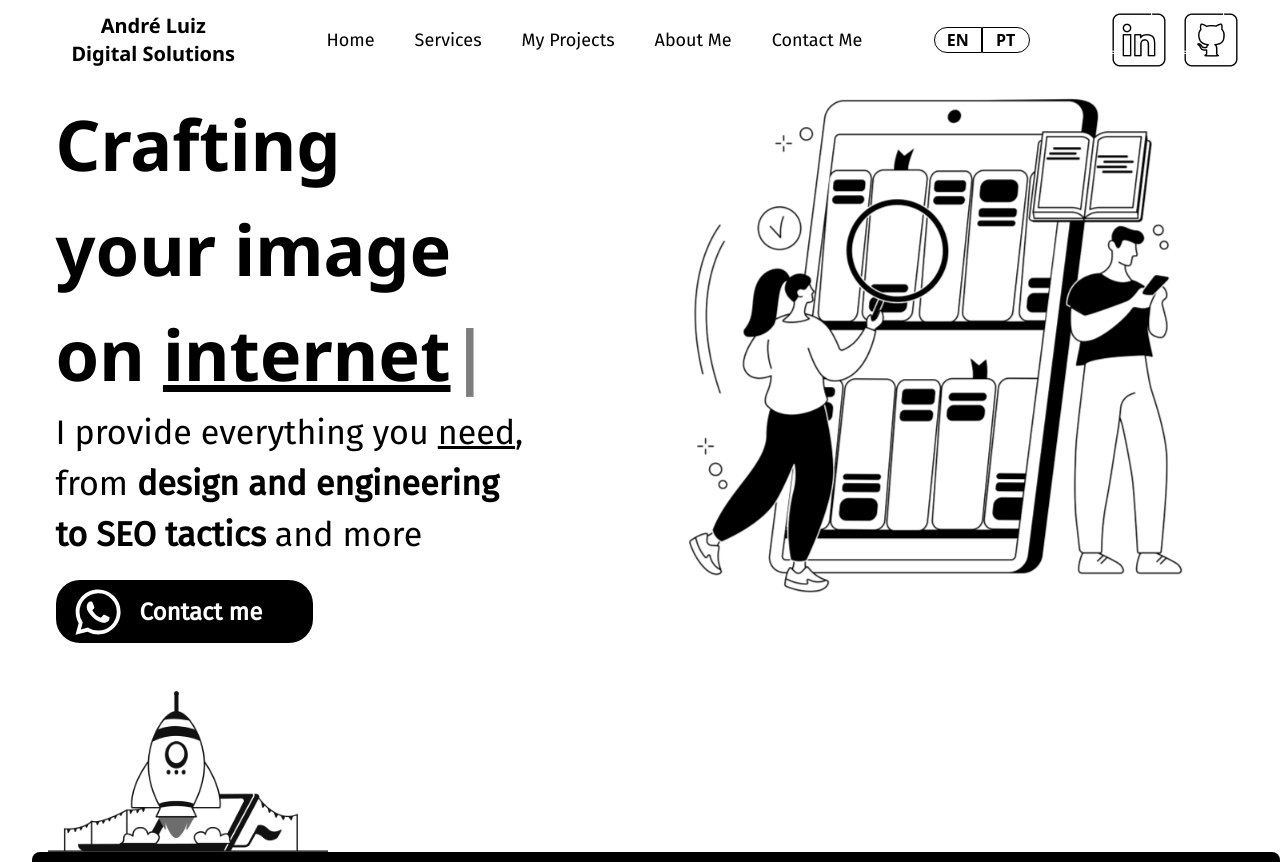
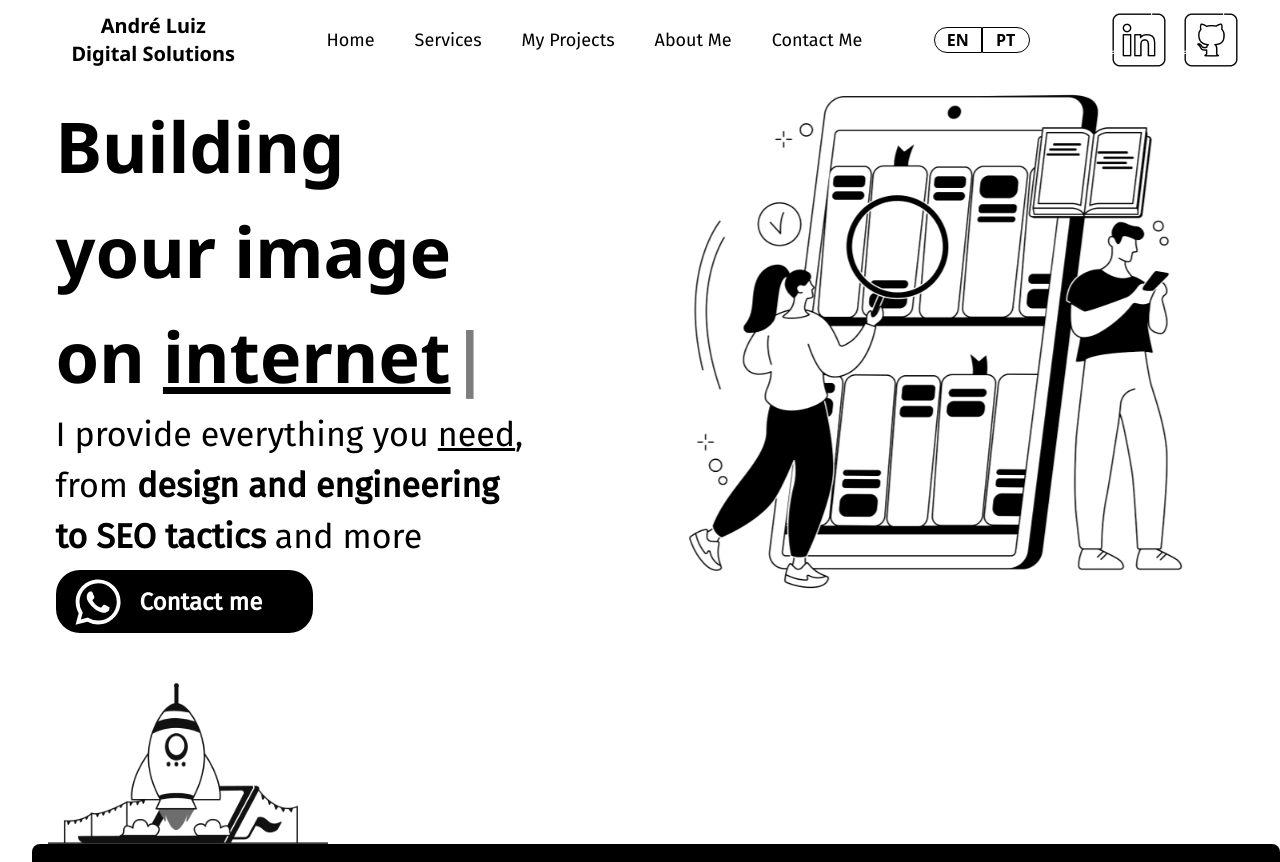
Before and after one commit to AndDev741/AndreLuizWebDev, a React (Create React App) app: page /en in a window 1280 px wide. Shown: the top 862 px of the page. Built offline with nearby package versions, Linux system fonts and the light colour scheme.

Commit message:
feat: Homepage translation optimized

```diff
--- a/src/PagesEn/Home.js
+++ b/src/PagesEn/Home.js
@@ -1,28 +1,31 @@
 import { Element } from "react-scroll"
-import { useState } from "react";
 import { BiLogoWhatsapp } from 'react-icons/bi'
-
+import { useTranslation } from "react-i18next"
 //images
-import whatsBlackIcon from './Assets/blackWhats.png'
 import homeImage from './Assets/homeImage.png'
 export default function Home() {
+    const {t} = useTranslation();
     return(
         <Element name="home">
             <div className="flex flex-col lg:flex-row items-center lg:justify-around justify-center font-pFont">
                 <div className="flex flex-col items-center lg:items-start justify-center mt-5 font-pFont lg:mx-12">
                     <div className="flex lg:hidden flex-col items-center justify-center">
                         <h1 className="text-xl md:ml-12 font-hFont">André Luiz</h1>
-                        <h1 className="text-xl md:ml-12 font-hFont">Digital Solutions</h1>
+                        <h1 className="text-xl md:ml-12 font-hFont">{t('Digital Solutions')}</h1>
                     </div>
                     <h1 className="font-hFont text-[54px] sm:text-[70px] text-center lg:text-left">
-                        Crafting <br/> your image <br/> on <u>internet</u><span className="animate-pulse">|</span></h1>
+                        {t('Building')} <br/> {t('your image')} <br/> {t('on')} <u>{t('internet')}</u>
+                        <span className="animate-pulse">|</span>
+                    </h1>
                     <p className="text-[36px] lg:text-[34px] text-center lg:text-left mt-5 lg:mt-0 lg:w-[480px]">
-                        I provide everything you <u>need</u>, from <b>design and engineering to SEO tactics</b> and more </p>
-                    <a href={`https://wa.me//5562983264291?text=Hello,%20%20I%20would%20like%20to%20discuss%20a%20digital%20solution%20for%20my%20company`} target={"_blank"}><button className="flex items-center bg-black w-[257px] h-[63px] rounded-[24px] mt-5 lg>mt-2
-                            hover:scale-95">
-                        <BiLogoWhatsapp className="text-white text-[60px] ml-3"/>
-                        <h2 className="text-white text-[24px] font-[800] ml-3">Contact me</h2>
-                    </button></a>
+                        {t('I provide...')} <u>{t('need')}</u>, {t('from')} <b>{t('design and...')}</b> {t('and more')}
+                    </p>
+                    <a href={`https://wa.me//5562983264291?text=Hello,%20%20I%20would%20like%20to%20discuss%20a%20digital%20solution%20for%20my%20company`} target={"_blank"}>
+                        <button className="flex items-center bg-black w-[257px] h-[63px] rounded-[24px] mt-5 lg:mt-2 hover:scale-95">
+                            <BiLogoWhatsapp className="text-white text-[60px] ml-3"/>
+                            <h2 className="text-white text-[24px] font-[800] ml-3">{t('Contact me')}</h2>
+                        </button>
+                    </a>
                 </div>
                 <div className="flex justify-center mb-6">
                     <img src={homeImage} alt="homepage" className=' w-[400px] lg:w-[80%] animate-smoothMoveMB lg:animate-smoothMove'/>
--- a/src/translations/en/translation.json
+++ b/src/translations/en/translation.json
@@ -6,5 +6,16 @@
     "About Me": "About Me",
     "Contact Me": "Contact Me",
     "Navigation": "Navigation",
-    "Exit Menu": "Exit Menu"
+    "Exit Menu": "Exit Menu",
+
+    "Building": "Building",
+    "your image": "your image",
+    "on": "on",
+    "internet": "internet",
+    "I provide...": "I provide everything you",
+    "need": "need",
+    "from": "from",
+    "design and...": "design and engineering to SEO tactics",
+    "and more": "and more",
+    "Contact me": "Contact me"
 }
--- a/src/translations/pt/translation.json
+++ b/src/translations/pt/translation.json
@@ -6,5 +6,16 @@
     "About Me": "Sobre mim",
     "Contact Me": "Contato",
     "Navigation": "Navegação",
-    "Exit Menu": "Sair do Menu"
+    "Exit Menu": "Sair do Menu",
+
+    "Building": "Construindo ",
+    "your image": "sua imagem",
+    "on": "na",
+    "internet": "internet",
+    "I provide...": "Eu ofereço tudo que você",
+    "need": "precisa",
+    "from": "desde",
+    "design and...": "o design, desenvolvimento e taticas de SEO",
+    "and more": "e mais",
+    "Contact me": "Fale comigo"
 }
```
